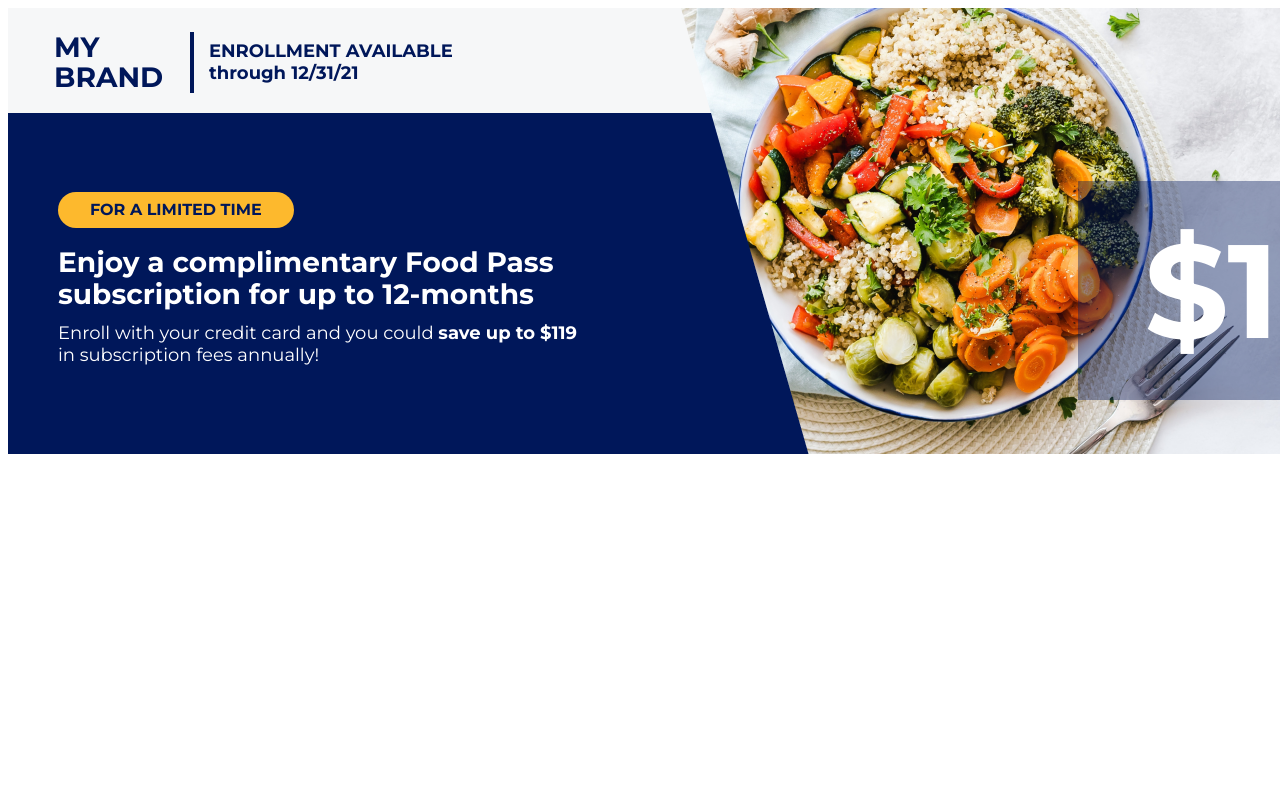
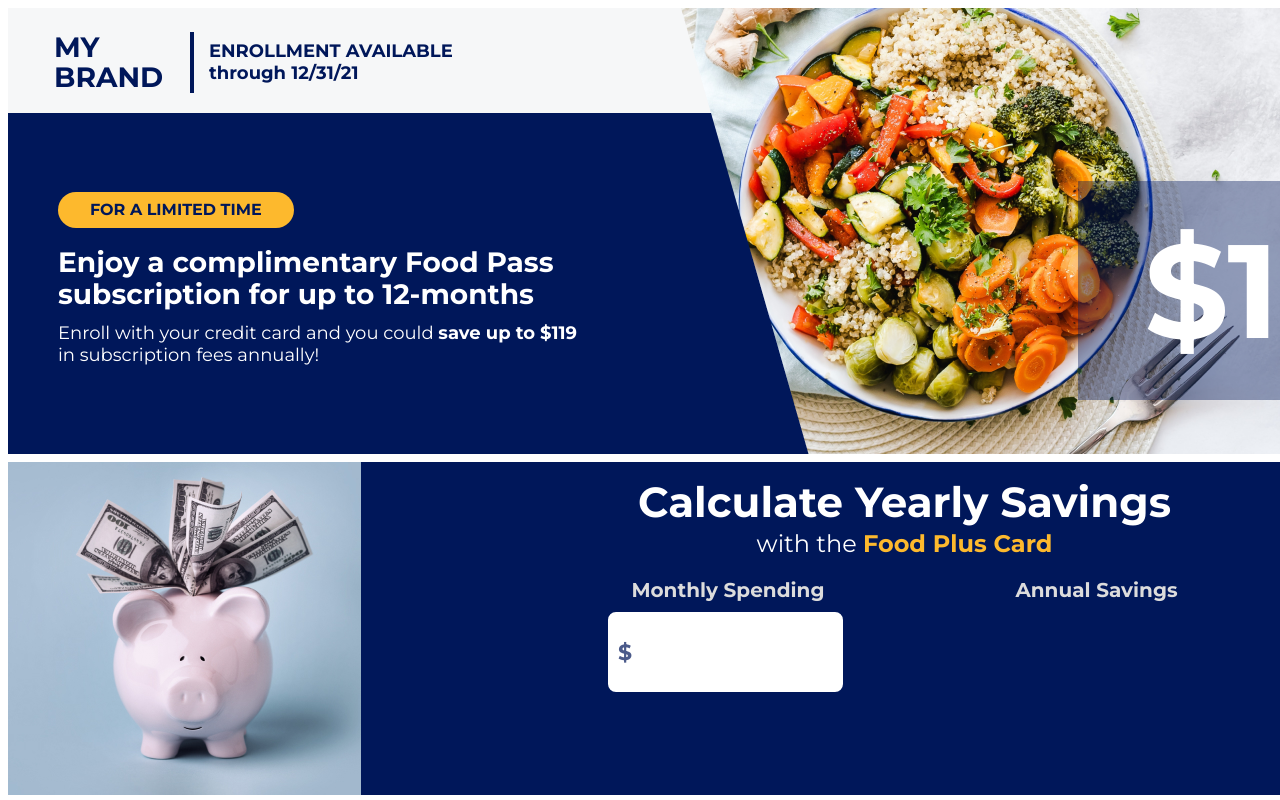
Before and after one commit to joe-hudson/RV, a React app: page / in a window 1280 px wide. Shown: the top 800 px of the page. Built offline with nearby package versions, Linux system fonts and the light colour scheme.

Commit message:
ugh!!! calc input done - not pretty - input is done - dollar sign added - todo: replace with react so dollar signs match

```diff
--- a/index.html
+++ b/index.html
@@ -61,6 +61,35 @@
               </div>
             </div>
           </div>
+          <!-- end .c-background -->
+        </div>
+        <!-- end .c-sign-up -->
+        <div class="c-savings">
+          <div class="c-content">
+            <img class="c-piggy-bank" src="./images/piggy-bank.jpg" />
+            <div class="c-calculator">
+              <div class="c-title text-bold">
+                Calculate Yearly Savings
+              </div>
+              <div class="c-subtitle">
+                with the <b class="c-hl">Food Plus Card</b>
+              </div>
+              <div class="flex-container">
+                <div class="item auto jc-end fd-col">
+                  <div class="label text-right">Monthly Spending</div>
+                  <div class="input">
+                    <input name="monthly_spending" />
+                    <span>$</span>
+                  </div>
+                </div>
+                <div class="c-spacer item"></div>
+                <div class="item auto">
+                  <div class="label text-left">Annual Savings</div>
+                </div>
+              </div>
+            </div>
+            <!-- end .c-calculator -->
+          </div>
         </div>
       </div>
     </div>
--- a/index.scss
+++ b/index.scss
@@ -2,7 +2,8 @@ body {
     font-family: "Montserrat", sans-serif;
 }
 
-
+$blue: #00175A;
+$yellow: #FDB92D;
 
 .c-brand-banner {
     .c-background {
@@ -19,7 +20,7 @@ body {
         height: 57px;
         font-size: 28px;
         line-height: 30px;
-        color: #00175A;
+        color: $blue;
     }
     .c-separator {
         display: block;
@@ -28,7 +29,7 @@ body {
         height: 57px;
         width: 0px;
         margin-top: 24px;
-        border: 2px solid #00175A;
+        border: 2px solid $blue;
     }
     .c-announcement {
         display: block;
@@ -37,14 +38,14 @@ body {
         margin-left: 15px;
         font-size: 18px;
         line-height: 22px;
-        color: #00175A;
+        color: $blue;
     }
     .c-announcement-content {
         display: block;
         float: left;
         font-size: 18px;
         line-height: 22px;
-        color: #00175A;
+        color: $blue;
     }
 }
 
@@ -107,7 +108,7 @@ body {
         height: 341px;
         top: 113px;
         width: 1440px;
-        background-color: #00175A;
+        background-color: $blue;
     }
     .c-content {
         position: absolute;
@@ -116,7 +117,7 @@ body {
         color: #FFFFFF;
     }
     .c-barker {
-        background: #FDB92D;
+        background: $yellow;
         width: 204px;
         height: 28px;
         padding: 4px 16px;
@@ -127,7 +128,7 @@ body {
     .c-barker span {
         display: inline-block;
         padding: inherit;
-        color: #00175A;
+        color: $blue;
     }
     .c-food-pass {
         font-size: 28px;
@@ -141,10 +142,117 @@ body {
     }
 }
 
+.c-savings {
+    .c-content {
+        position: absolute;
+        top: 462px;
+        width: 1440px;
+        height: 333px;
+        background: $blue;
+    }
+    .c-piggy-bank {
+        float: left;
+    }
+    .c-calculator {
+        height: 100%;
+        width: calc(100% - 353px);
+        float: left;
+    }
+    .c-title {
+        margin-top: 29px;
+        font-size: 42px;
+        line-height: 22px;
+        color: #FFFFFF;
+        text-align: center;
+    }
+    .c-subtitle {
+        margin-top: 20px;
+        font-size: 24px;
+        line-height: 22px;
+        color: #FFFFFF;
+        text-align: center;
+    }
+    .c-hl {
+        color: $yellow;
+    }
+    .flex-container {
+        align-content: space-around;
+    }
+    .item {
+        color: #FFFFFF;
+    }
+    .c-spacer {
+        width: 95px;
+    }
+    .label {
+        font-size: 20px;
+        line-height: 22px;
+        font-weight: bold;
+        color: #DCDCDC;
+    }
+    input {
+        width: 235px;
+        height: 80px;
+        background: #FFFFFF;
+        border: 4px solid #FFFFFF;
+        box-sizing: border-box;
+        border-radius: 8px;
+        position: absolute;
+        left: 600px;
+        top: 150px;
+        font-size: 40px;
+        line-height: 23px;
+        font-weight: bold;
+        text-align: right;
+    }
+    input + span {
+        color: rgba(0, 23, 90, 0.71);;
+        position: absolute;
+        left: 610px;
+        top: 180px;
+        font-size: 22px;
+        line-height: 22px;
+        font-weight: bold;
+    }
 
+}
+
+.text-right {
+    text-align: right;
+}
+.text-left {
+    text-align: left;
+}
 .text-uppercase {
     text-transform: uppercase;
 }
 .text-bold {
     font-weight: bold;
 }
+.flex-container {
+    display: flex;
+    align-items: center;
+    justify-content: center;
+}
+.flex-container {
+    .item {
+        margin: 1em;
+        padding: 0.5em;
+        min-width: 0;
+        overflow: hidden;
+        display: flex;
+        margin: 1em;
+    }
+    .auto {
+        flex: auto;
+    }
+    .one {
+        flex: 1;
+    }
+    .jc-end {
+        justify-content: end;
+    }
+    .fd-col {
+        flex-direction: column;
+    }
+}
```
